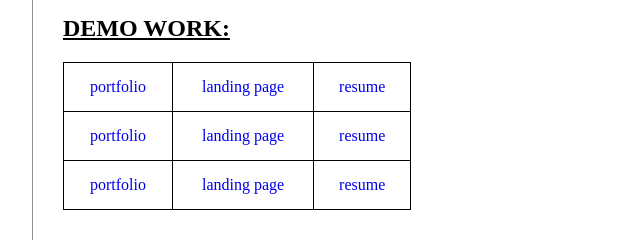
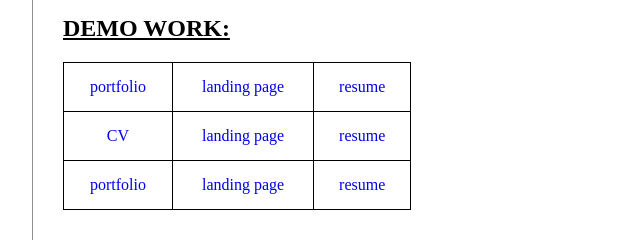
Before and after one commit to Ariful-178/CV, a plain HTML site: page index.html in a window 1280 px wide. Shown: the part 1920-2160 px from the top of the page, 287-927 px from the left. Drawn offline with Linux system fonts and the light colour scheme.

Commit message:
first commit

```diff
--- a/index.html
+++ b/index.html
@@ -133,7 +133,7 @@
                     <td><a href="https://ariful-178.github.io/resume/index.html">resume</a></td>
                 </tr>
                 <tr>
-                    <td> <a href="https://ariful-178.github.io/web-portfolio/">portfolio</a> </td>
+                    <td> <a href="https://ariful-178.github.io/CV/index.html">CV</a> </td>
                     <td><a href="https://ariful-178.github.io/landing-page/">landing page</a></td>
                     <td><a href="https://ariful-178.github.io/resume/index.html">resume</a></td>
                 </tr>
```
